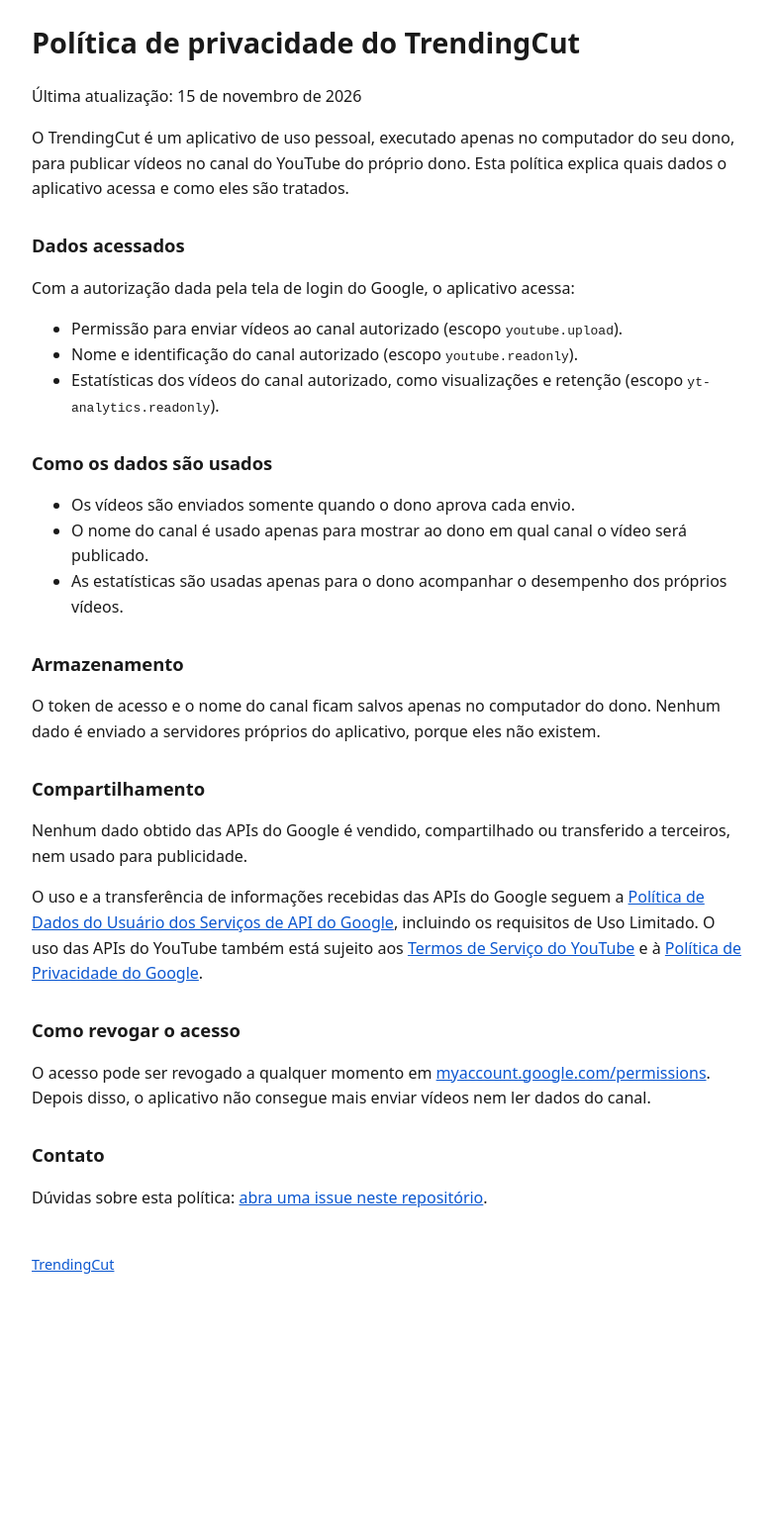
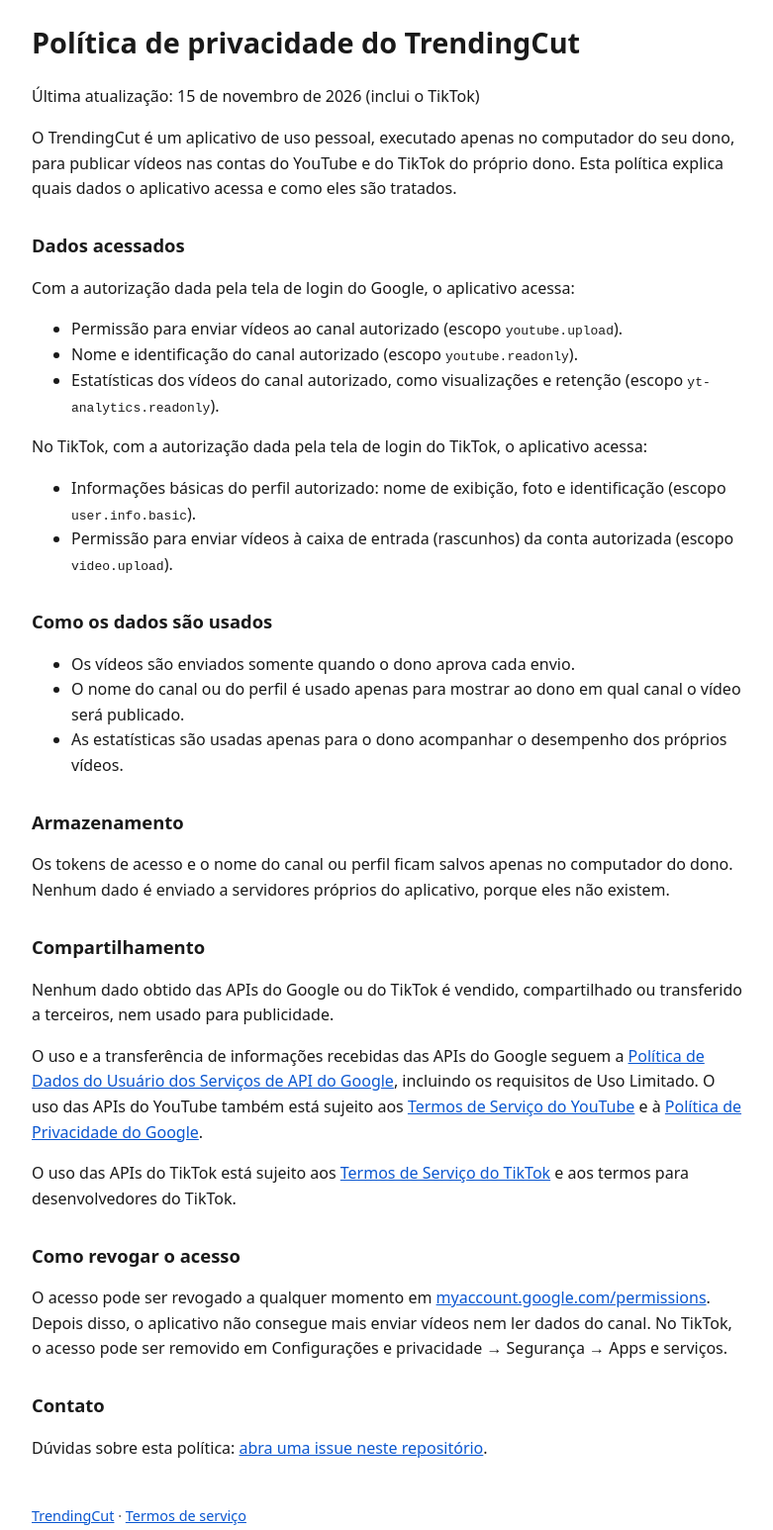
Before and after one commit to guilhermetrindade/trendingcut-site, a plain HTML site: page privacidade.html in a window 1280 px wide. Shown: the part 20-1566 px from the top of the page at 99% size, without its empty margins (248-1029 px from the left). Before the commit the page ends 1349 px from the top, so only its background shows below. Drawn offline with Linux system fonts and the light colour scheme.

Commit message:
Termos de serviço e TikTok na política de privacidade
Co-Authored-By: Claude Opus 5.5 <noreply@anthropic.com>

```diff
--- a/privacidade.html
+++ b/privacidade.html
@@ -1,7 +1,7 @@
 <!doctype html><html lang="pt-BR"><head><meta charset="utf-8"><meta name="viewport" content="width=device-width,initial-scale=1"><style>body{font-family:system-ui,sans-serif;max-width:720px;margin:40px auto;padding:0 16px;line-height:1.6;color:#1a1a1a;background:#fff}h1{font-size:1.8em}h2{font-size:1.15em;margin-top:1.6em}a{color:#0b57d0}footer{margin-top:3em;font-size:.9em;color:#555}</style><title>Política de privacidade · TrendingCut</title></head><body>
 <h1>Política de privacidade do TrendingCut</h1>
-<p>Última atualização: 15 de novembro de 2026</p>
-<p>O TrendingCut é um aplicativo de uso pessoal, executado apenas no computador do seu dono, para publicar vídeos no canal do YouTube do próprio dono. Esta política explica quais dados o aplicativo acessa e como eles são tratados.</p>
+<p>Última atualização: 15 de novembro de 2026 (inclui o TikTok)</p>
+<p>O TrendingCut é um aplicativo de uso pessoal, executado apenas no computador do seu dono, para publicar vídeos nas contas do YouTube e do TikTok do próprio dono. Esta política explica quais dados o aplicativo acessa e como eles são tratados.</p>
 <h2>Dados acessados</h2>
 <p>Com a autorização dada pela tela de login do Google, o aplicativo acessa:</p>
 <ul>
@@ -9,20 +9,26 @@
 <li>Nome e identificação do canal autorizado (escopo <code>youtube.readonly</code>).</li>
 <li>Estatísticas dos vídeos do canal autorizado, como visualizações e retenção (escopo <code>yt-analytics.readonly</code>).</li>
 </ul>
+<p>No TikTok, com a autorização dada pela tela de login do TikTok, o aplicativo acessa:</p>
+<ul>
+<li>Informações básicas do perfil autorizado: nome de exibição, foto e identificação (escopo <code>user.info.basic</code>).</li>
+<li>Permissão para enviar vídeos à caixa de entrada (rascunhos) da conta autorizada (escopo <code>video.upload</code>).</li>
+</ul>
 <h2>Como os dados são usados</h2>
 <ul>
 <li>Os vídeos são enviados somente quando o dono aprova cada envio.</li>
-<li>O nome do canal é usado apenas para mostrar ao dono em qual canal o vídeo será publicado.</li>
+<li>O nome do canal ou do perfil é usado apenas para mostrar ao dono em qual canal o vídeo será publicado.</li>
 <li>As estatísticas são usadas apenas para o dono acompanhar o desempenho dos próprios vídeos.</li>
 </ul>
 <h2>Armazenamento</h2>
-<p>O token de acesso e o nome do canal ficam salvos apenas no computador do dono. Nenhum dado é enviado a servidores próprios do aplicativo, porque eles não existem.</p>
+<p>Os tokens de acesso e o nome do canal ou perfil ficam salvos apenas no computador do dono. Nenhum dado é enviado a servidores próprios do aplicativo, porque eles não existem.</p>
 <h2>Compartilhamento</h2>
-<p>Nenhum dado obtido das APIs do Google é vendido, compartilhado ou transferido a terceiros, nem usado para publicidade.</p>
+<p>Nenhum dado obtido das APIs do Google ou do TikTok é vendido, compartilhado ou transferido a terceiros, nem usado para publicidade.</p>
 <p>O uso e a transferência de informações recebidas das APIs do Google seguem a <a href="https://developers.google.com/terms/api-services-user-data-policy">Política de Dados do Usuário dos Serviços de API do Google</a>, incluindo os requisitos de Uso Limitado. O uso das APIs do YouTube também está sujeito aos <a href="https://www.youtube.com/t/terms">Termos de Serviço do YouTube</a> e à <a href="https://policies.google.com/privacy">Política de Privacidade do Google</a>.</p>
+<p>O uso das APIs do TikTok está sujeito aos <a href="https://www.tiktok.com/legal/terms-of-service">Termos de Serviço do TikTok</a> e aos termos para desenvolvedores do TikTok.</p>
 <h2>Como revogar o acesso</h2>
-<p>O acesso pode ser revogado a qualquer momento em <a href="https://myaccount.google.com/permissions">myaccount.google.com/permissions</a>. Depois disso, o aplicativo não consegue mais enviar vídeos nem ler dados do canal.</p>
+<p>O acesso pode ser revogado a qualquer momento em <a href="https://myaccount.google.com/permissions">myaccount.google.com/permissions</a>. Depois disso, o aplicativo não consegue mais enviar vídeos nem ler dados do canal. No TikTok, o acesso pode ser removido em Configurações e privacidade → Segurança → Apps e serviços.</p>
 <h2>Contato</h2>
 <p>Dúvidas sobre esta política: <a href="https://github.com/guilhermetrindade/trendingcut-site/issues">abra uma issue neste repositório</a>.</p>
-<footer><a href="index.html">TrendingCut</a></footer>
+<footer><a href="index.html">TrendingCut</a> · <a href="termos.html">Termos de serviço</a></footer>
 </body></html>
```
Also changed, not shown: index.html (+7 -2 lines), termos.html (added, +21 -0 lines).
